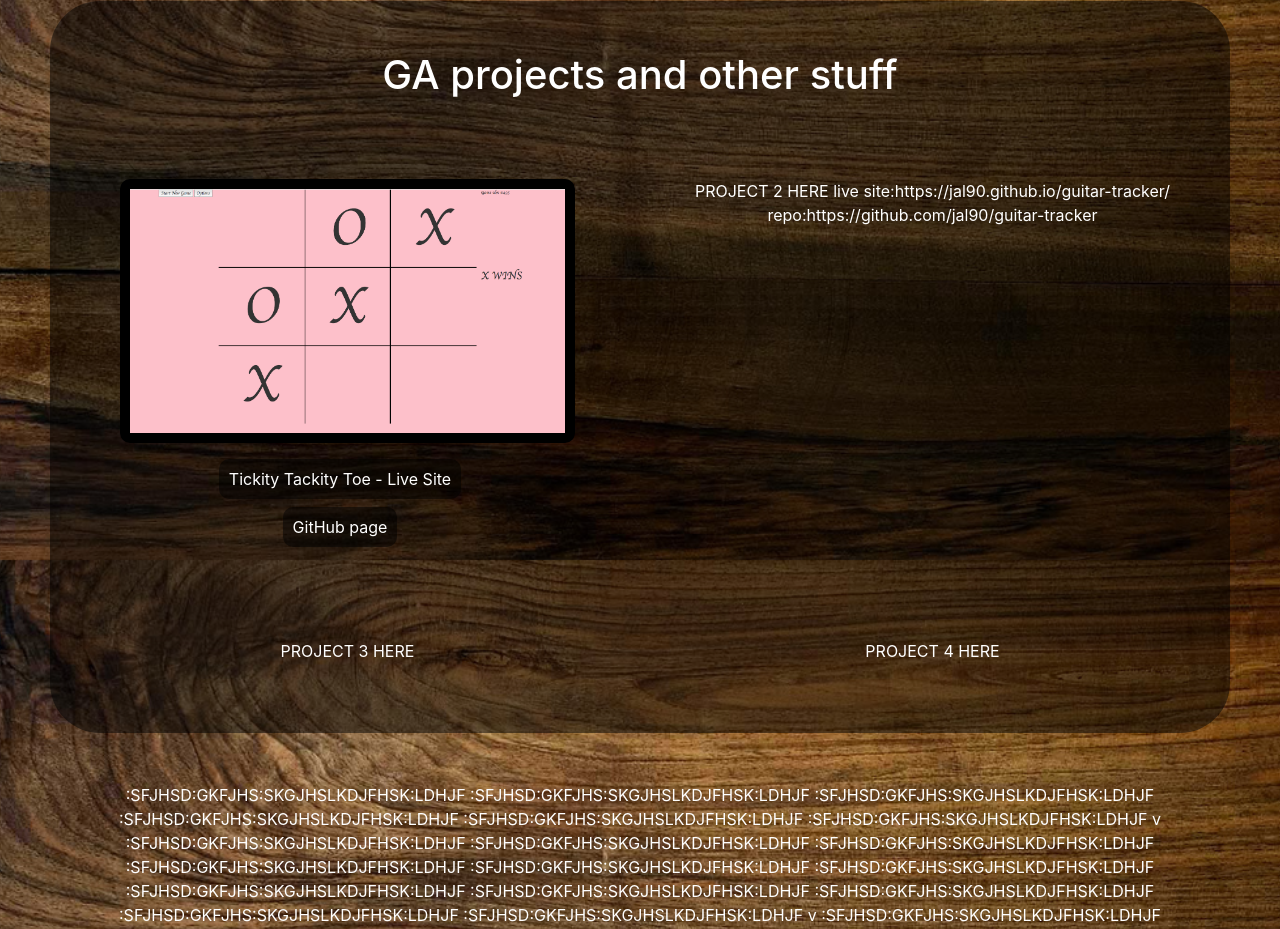
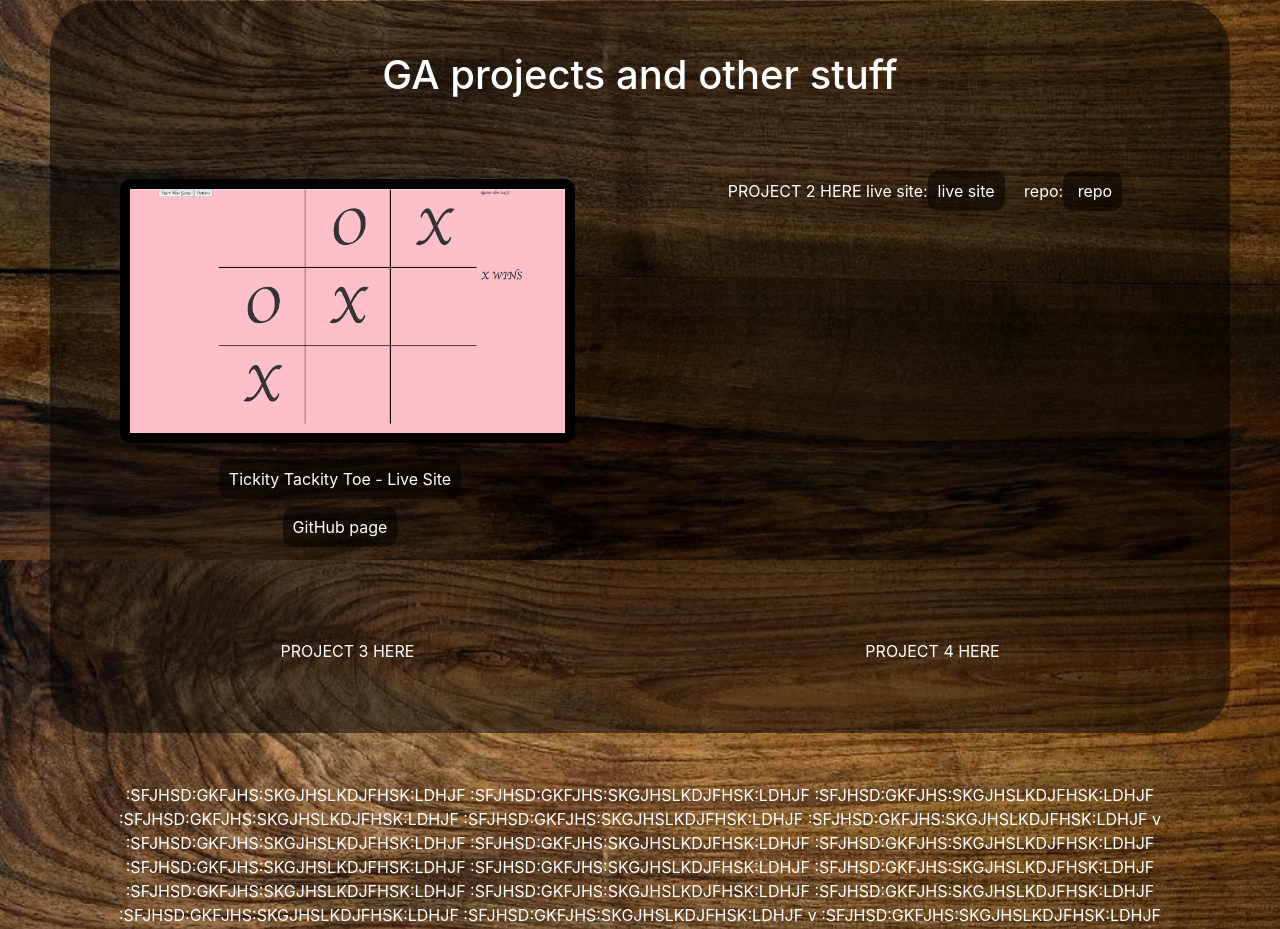
Before and after one commit to jal90/old-portfolio, a website: page index.html in a window 1280 px wide. Shown: the part 1040-1969 px from the top of the page. Drawn offline with nearby package versions, Linux system fonts and the light colour scheme.

Commit message:
Make links to project 2 repos clickable

```diff
--- a/index.html
+++ b/index.html
@@ -84,8 +84,8 @@
       </div>
       <div class="col right">
         PROJECT 2 HERE
-        live site:https://jal90.github.io/guitar-tracker/
-        repo:https://github.com/jal90/guitar-tracker
+        live site:<a href="https://jal90.github.io/guitar-tracker/">live site</a>
+        repo:<a href="https://github.com/jal90/guitar-tracker">  repo</a>
       </div>
     </div>
     <div class="row">
```
